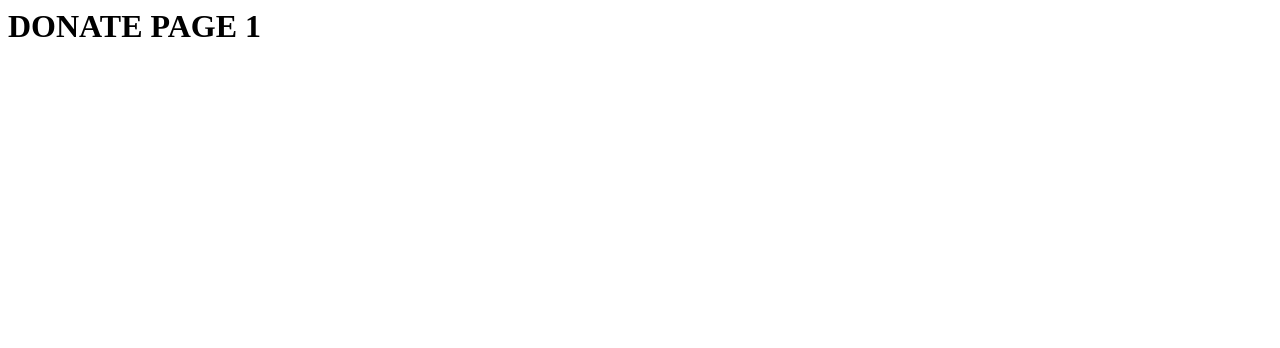
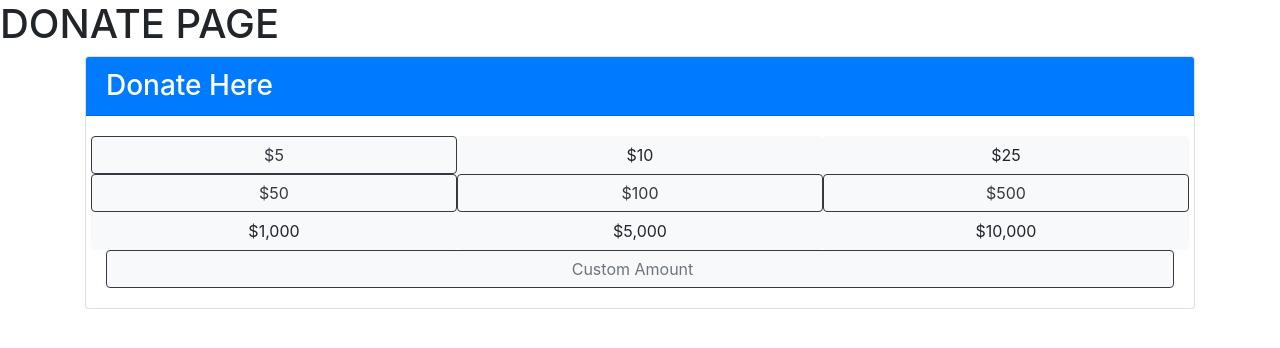
Before and after one commit to ericmtang/NC_NonProfit_Project, a website: page donate.html in a window 1280 px wide. Drawn offline with nearby package versions, Linux system fonts and the light colour scheme.

Commit message:
Experimenting Donate Buttons

```diff
--- a/donate.html
+++ b/donate.html
@@ -3,9 +3,58 @@
     <meta charset="UTF-8">
     <meta http-equiv="X-UA-Compatible" content="IE=edge">
     <meta name="viewport" content="width=device-width, initial-scale=1.0">
+
+    <link rel="stylesheet" href="node_modules/bootstrap/dist/css/bootstrap.min.css">
+
     <title>Document</title>
 </head>
 <body>
-    <h1>DONATE PAGE 1</h1>
+    <h1>DONATE PAGE</h1>
+    <div class="container">
+        <div class="row">
+            <div class="col">
+                <div class="card">
+                    <h3 class="card-header bg-primary text-white">Donate Here</h3>
+                    <div class="card-body">
+                        <div class="row">
+                            <div class="col btn btn-light btn-outline-dark">
+                                $5
+                            </div>
+                            <div class="col btn btn-light">
+                                $10
+                            </div>
+                            <div class="col btn btn-light">
+                                $25
+                            </div>
+                        </div>
+                        <div class="row">
+                            <button class="col btn btn-light btn-outline-dark">
+                                $50
+                            </button>
+                            <button class="col btn btn-light btn-outline-dark">
+                                $100
+                            </button>
+                            <button class="col btn btn-light btn-outline-dark">
+                                $500
+                            </button>
+                        </div>
+                        <div class="row btn-toolbar" role="toolbar">
+                            <button type="button" class="col-4 btn btn-light">$1,000</button>
+                            <button type="button" class="col-4 btn btn-light">$5,000</button>
+                            <button type="button" class="col-4 btn btn-light">$10,000</button>
+                        </div>
+                        <div>
+                            <input class="col btn btn-light btn-outline-dark form-control" placeholder="Custom Amount" type="number">
+                        </div>
+                    </div>
+                </div>
+            </div>
+        </div>
+    </div>
+
+    <script src="node_modules/jquery/dist/jquery.slim.min.js"></script>
+    <script src="node_modules/popper.js/dist/umd/popper.min.js"></script>
+    <script src="node_modules/bootstrap/dist/js/bootstrap.min.js"></script>
+
 </body>
 </html>
```
Also changed, not shown: package.json (added, +24 -0 lines), 2 other files.
